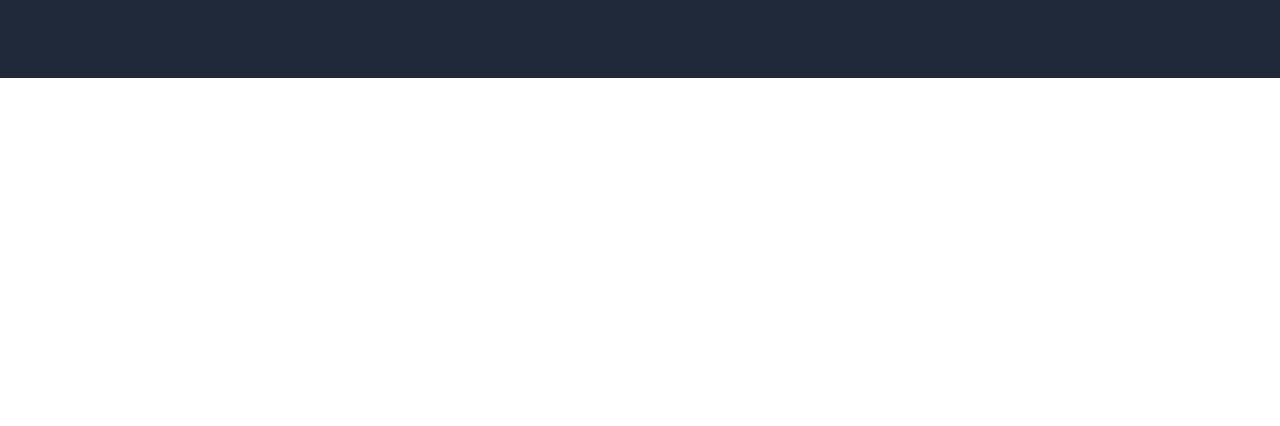
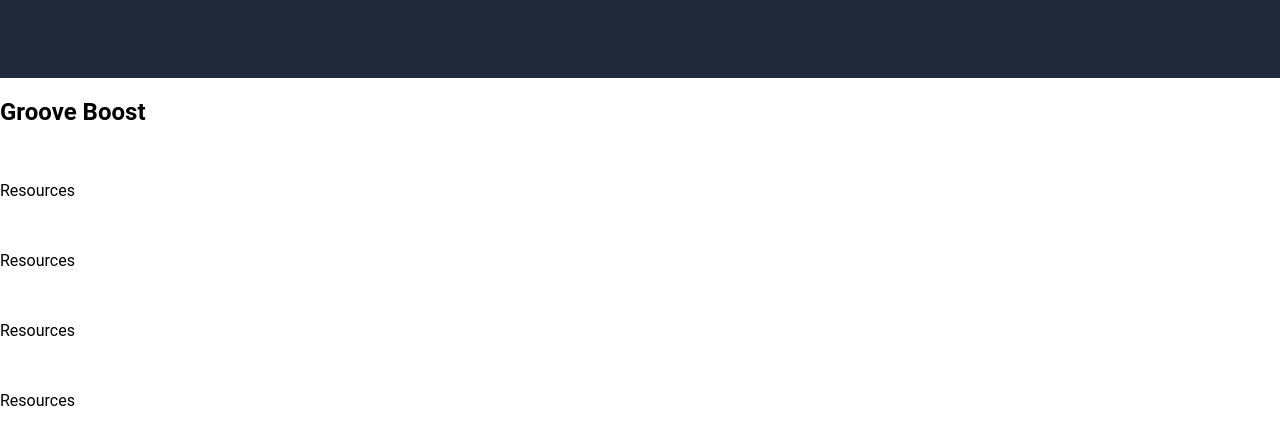
Before and after one commit to jeffc1231/Landing-Page, a plain HTML site: page index.html in a window 1280 px wide. Shown: the part 502-928 px from the top of the page. Before the commit the page ends 800 px from the top, so only its background shows below. Drawn offline with Linux system fonts and the light colour scheme.

Commit message:
Changes added for second wrapper in landing page

```diff
--- a/index.html
+++ b/index.html
@@ -26,6 +26,31 @@
             <img class="hero-image" src="onlinelogomaker-072523-2117-1275-2000-transparent.png" alt="Groove Boost Logo">
         </div>
     </div>
+    <div class="cards-wrapper">
+        <h2>Groove Boost</h2>
+
+        <div class="card-container">
+            <div class="card">
+                <img class=" " src=" " alt="">
+                <p class="card-subtext">Resources</p>
+            </div>
+
+            <div class="card">
+                <img class=" " src=" " alt="">
+                <p class="card-subtext">Resources</p>
+            </div>
+
+            <div class="card">
+                <img class=" " src=" " alt="">
+                <p class="card-subtext">Resources</p>
+            </div>
+
+            <div class="card">
+                <img class=" " src=" " alt="">
+                <p class="card-subtext">Resources</p>
+            </div>
+        </div>
+    </div>
 </body>
 
 
```
